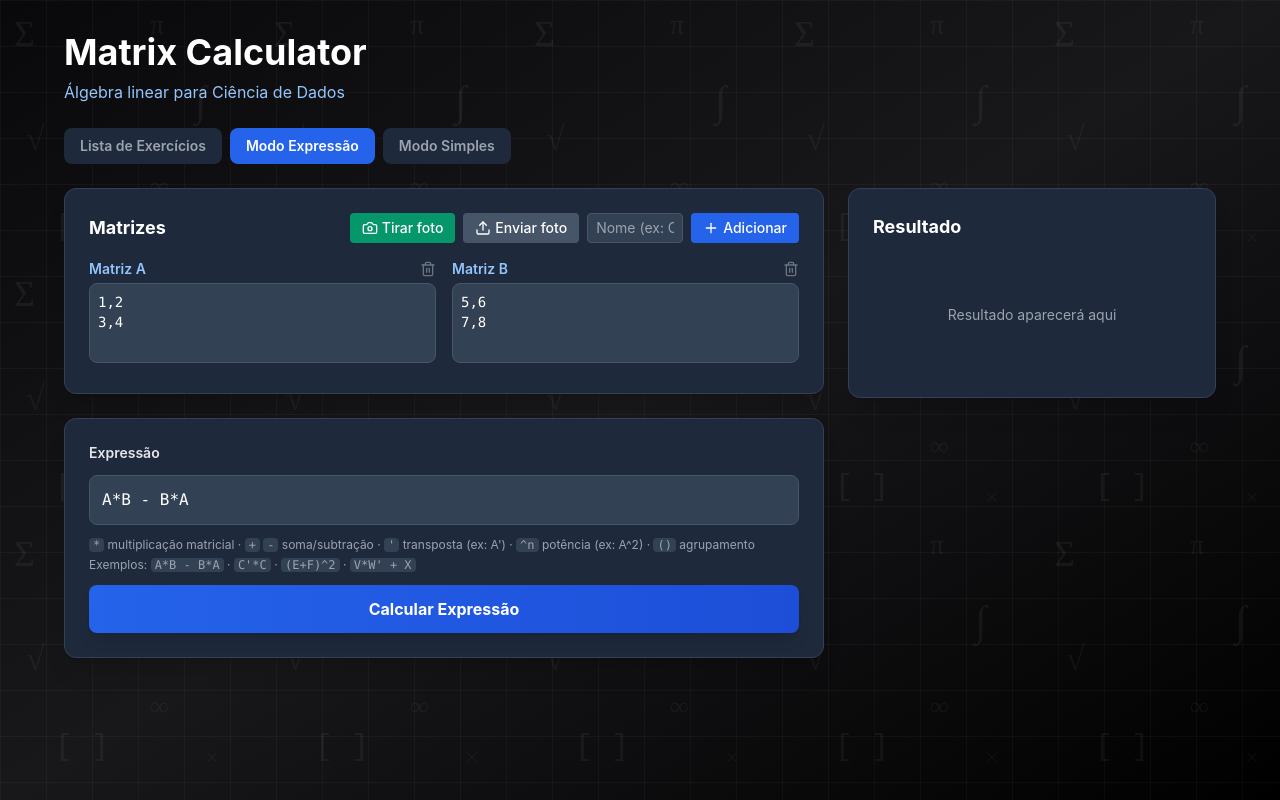
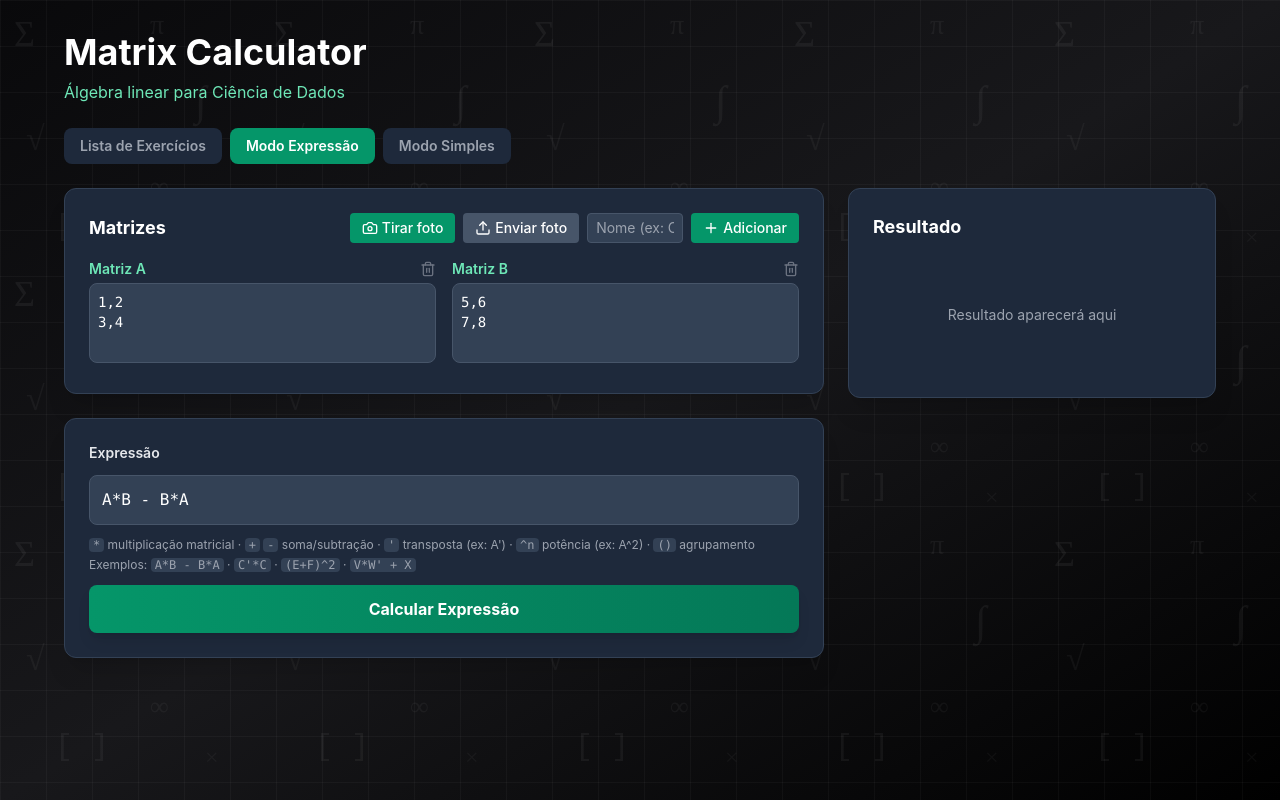
Before and after one commit to kakah1327/Matriz_vetores, a React (Create React App) app: page / in a window 1280 px wide. Built offline with nearby package versions, Linux system fonts and the light colour scheme; the HTML template or start-up script is replaced by a standard one.

Commit message:
Replace blue accent color with emerald throughout
Buttons, active tabs, focus rings, and labels all used blue-*
Tailwind classes. Swapped every one for emerald to match the new
graphite background and drop the blue tint entirely.

```diff
--- a/src/App.jsx
+++ b/src/App.jsx
@@ -423,7 +423,7 @@ const WorkDisplay = ({ work, hint }) => {
     <div className="space-y-1">
       {hint && <p className="text-xs text-gray-400 italic">{hint}</p>}
       <div className="inline-block p-3 bg-slate-900/60 rounded-lg border border-slate-700 overflow-x-auto">
-        <table className="font-mono text-xs text-blue-200">
+        <table className="font-mono text-xs text-emerald-200">
           <tbody>
             {work.map((row, i) => (
               <tr key={i}>
@@ -640,7 +640,7 @@ export default function MatrixCalculator() {
       <div className="relative z-10 max-w-6xl mx-auto">
         <div className="mb-6">
           <h1 className="text-3xl md:text-4xl font-bold text-white mb-2">Matrix Calculator</h1>
-          <p className="text-blue-300">Álgebra linear para Ciência de Dados</p>
+          <p className="text-emerald-300">Álgebra linear para Ciência de Dados</p>
         </div>
 
         {/* Mode Switch */}
@@ -648,7 +648,7 @@ export default function MatrixCalculator() {
           <button
             onClick={() => setMode('exercises')}
             className={`px-4 py-2 rounded-lg font-semibold text-sm transition ${
-              mode === 'exercises' ? 'bg-blue-600 text-white' : 'bg-slate-800 text-gray-400 hover:bg-slate-700'
+              mode === 'exercises' ? 'bg-emerald-600 text-white' : 'bg-slate-800 text-gray-400 hover:bg-slate-700'
             }`}
           >
             Lista de Exercícios
@@ -656,7 +656,7 @@ export default function MatrixCalculator() {
           <button
             onClick={() => setMode('expression')}
             className={`px-4 py-2 rounded-lg font-semibold text-sm transition ${
-              mode === 'expression' ? 'bg-blue-600 text-white' : 'bg-slate-800 text-gray-400 hover:bg-slate-700'
+              mode === 'expression' ? 'bg-emerald-600 text-white' : 'bg-slate-800 text-gray-400 hover:bg-slate-700'
             }`}
           >
             Modo Expressão
@@ -664,7 +664,7 @@ export default function MatrixCalculator() {
           <button
             onClick={() => setMode('simple')}
             className={`px-4 py-2 rounded-lg font-semibold text-sm transition ${
-              mode === 'simple' ? 'bg-blue-600 text-white' : 'bg-slate-800 text-gray-400 hover:bg-slate-700'
+              mode === 'simple' ? 'bg-emerald-600 text-white' : 'bg-slate-800 text-gray-400 hover:bg-slate-700'
             }`}
           >
             Modo Simples
@@ -677,11 +677,11 @@ export default function MatrixCalculator() {
               <button
                 key={ex.id}
                 onClick={() => loadExercise(ex)}
-                className="text-left bg-slate-800 hover:bg-slate-700 border border-slate-700 hover:border-blue-500 rounded-xl p-4 transition group"
+                className="text-left bg-slate-800 hover:bg-slate-700 border border-slate-700 hover:border-emerald-500 rounded-xl p-4 transition group"
               >
                 <p className="text-white font-semibold mb-1">{ex.title}</p>
                 <p className="text-xs text-gray-400 font-mono">{ex.expression}</p>
-                <p className="text-xs text-blue-400 mt-2 opacity-0 group-hover:opacity-100 transition">Clique para resolver →</p>
+                <p className="text-xs text-emerald-400 mt-2 opacity-0 group-hover:opacity-100 transition">Clique para resolver →</p>
               </button>
             ))}
           </div>
@@ -736,12 +736,12 @@ export default function MatrixCalculator() {
                       value={newName}
                       onChange={(e) => setNewName(e.target.value)}
                       placeholder="Nome (ex: C)"
-                      className="w-24 px-2 py-1 text-sm bg-slate-700 text-white border border-slate-600 rounded focus:ring-2 focus:ring-blue-500"
+                      className="w-24 px-2 py-1 text-sm bg-slate-700 text-white border border-slate-600 rounded focus:ring-2 focus:ring-emerald-500"
                       onKeyDown={(e) => e.key === 'Enter' && addMatrix()}
                     />
                     <button
                       onClick={addMatrix}
-                      className="flex items-center gap-1 px-3 py-1 bg-blue-600 hover:bg-blue-500 text-white rounded text-sm font-medium"
+                      className="flex items-center gap-1 px-3 py-1 bg-emerald-600 hover:bg-emerald-500 text-white rounded text-sm font-medium"
                     >
                       <Plus className="w-4 h-4" /> Adicionar
                     </button>
@@ -764,7 +764,7 @@ export default function MatrixCalculator() {
                   {Object.entries(namedMatrices).map(([name, text]) => (
                     <div key={name} className="space-y-1">
                       <div className="flex items-center justify-between">
-                        <label className="text-sm font-semibold text-blue-300">Matriz {name}</label>
+                        <label className="text-sm font-semibold text-emerald-300">Matriz {name}</label>
                         <button onClick={() => removeMatrix(name)} className="text-gray-500 hover:text-red-400">
                           <Trash2 className="w-4 h-4" />
                         </button>
@@ -772,7 +772,7 @@ export default function MatrixCalculator() {
                       <textarea
                         value={text}
                         onChange={(e) => updateMatrixText(name, e.target.value)}
-                        className="w-full p-2 font-mono text-sm bg-slate-700 text-white border border-slate-600 rounded-lg focus:ring-2 focus:ring-blue-500 resize-none h-20"
+                        className="w-full p-2 font-mono text-sm bg-slate-700 text-white border border-slate-600 rounded-lg focus:ring-2 focus:ring-emerald-500 resize-none h-20"
                       />
                     </div>
                   ))}
@@ -786,7 +786,7 @@ export default function MatrixCalculator() {
                   value={expression}
                   onChange={(e) => setExpression(e.target.value)}
                   placeholder="Ex: A*B - B*A"
-                  className="w-full p-3 font-mono text-base bg-slate-700 text-white border border-slate-600 rounded-lg focus:ring-2 focus:ring-blue-500"
+                  className="w-full p-3 font-mono text-base bg-slate-700 text-white border border-slate-600 rounded-lg focus:ring-2 focus:ring-emerald-500"
                   onKeyDown={(e) => e.key === 'Enter' && computeExpression()}
                 />
                 <div className="text-xs text-gray-400 space-y-1">
@@ -795,7 +795,7 @@ export default function MatrixCalculator() {
                 </div>
                 <button
                   onClick={() => computeExpression()}
-                  className="w-full bg-gradient-to-r from-blue-600 to-blue-700 hover:from-blue-500 hover:to-blue-600 text-white font-bold py-3 rounded-lg transition shadow-lg"
+                  className="w-full bg-gradient-to-r from-emerald-600 to-emerald-700 hover:from-emerald-500 hover:to-emerald-600 text-white font-bold py-3 rounded-lg transition shadow-lg"
                 >
                   Calcular Expressão
                 </button>
@@ -819,7 +819,7 @@ export default function MatrixCalculator() {
                         <p className="text-xs font-semibold text-gray-400 uppercase">Passo a passo</p>
                         {exprStepsList.map((step, idx) => (
                           <div key={idx} className="space-y-2">
-                            <p className="text-sm font-semibold text-blue-300">{step.label} =</p>
+                            <p className="text-sm font-semibold text-emerald-300">{step.label} =</p>
                             <WorkDisplay work={step.work} hint={step.hint} />
                             <MatrixDisplay matrix={step.matrix} />
                           </div>
@@ -829,7 +829,7 @@ export default function MatrixCalculator() {
                     <MatrixDisplay title={`Resultado final: ${expression}`} matrix={exprResult} />
                     <button
                       onClick={() => copyResult(exprResult)}
-                      className="w-full flex items-center justify-center gap-2 py-2 px-4 bg-blue-600 hover:bg-blue-500 text-white rounded-lg font-medium transition"
+                      className="w-full flex items-center justify-center gap-2 py-2 px-4 bg-emerald-600 hover:bg-emerald-500 text-white rounded-lg font-medium transition"
                     >
                       <Copy className="w-4 h-4" /> Copiar
                     </button>
@@ -853,7 +853,7 @@ export default function MatrixCalculator() {
                   <textarea
                     value={matrixA}
                     onChange={(e) => setMatrixA(e.target.value)}
-                    className="w-full p-3 font-mono text-sm bg-slate-700 text-white border border-slate-600 rounded-lg focus:ring-2 focus:ring-blue-500 resize-none h-28"
+                    className="w-full p-3 font-mono text-sm bg-slate-700 text-white border border-slate-600 rounded-lg focus:ring-2 focus:ring-emerald-500 resize-none h-28"
                   />
                 </div>
 
@@ -865,7 +865,7 @@ export default function MatrixCalculator() {
                         key={op.id}
                         onClick={() => setOperation(op.id)}
                         className={`py-2 px-3 rounded-lg font-medium text-sm transition ${
-                          operation === op.id ? 'bg-blue-600 text-white shadow-lg' : 'bg-slate-700 text-gray-300 hover:bg-slate-600'
+                          operation === op.id ? 'bg-emerald-600 text-white shadow-lg' : 'bg-slate-700 text-gray-300 hover:bg-slate-600'
                         }`}
                       >
                         {op.label}
@@ -880,14 +880,14 @@ export default function MatrixCalculator() {
                     <textarea
                       value={matrixB}
                       onChange={(e) => setMatrixB(e.target.value)}
-                      className="w-full p-3 font-mono text-sm bg-slate-700 text-white border border-slate-600 rounded-lg focus:ring-2 focus:ring-blue-500 resize-none h-28"
+                      className="w-full p-3 font-mono text-sm bg-slate-700 text-white border border-slate-600 rounded-lg focus:ring-2 focus:ring-emerald-500 resize-none h-28"
                     />
                   </div>
                 )}
 
                 <button
                   onClick={computeSimple}
-                  className="w-full bg-gradient-to-r from-blue-600 to-blue-700 hover:from-blue-500 hover:to-blue-600 text-white font-bold py-3 rounded-lg transition shadow-lg"
+                  className="w-full bg-gradient-to-r from-emerald-600 to-emerald-700 hover:from-emerald-500 hover:to-emerald-600 text-white font-bold py-3 rounded-lg transition shadow-lg"
                 >
                   Calcular
                 </button>
@@ -909,7 +909,7 @@ export default function MatrixCalculator() {
                     <MatrixDisplay title="Resultado" matrix={simpleResult} />
                     <button
                       onClick={() => copyResult(simpleResult)}
-                      className="w-full flex items-center justify-center gap-2 py-2 px-4 bg-blue-600 hover:bg-blue-500 text-white rounded-lg font-medium transition"
+                      className="w-full flex items-center justify-center gap-2 py-2 px-4 bg-emerald-600 hover:bg-emerald-500 text-white rounded-lg font-medium transition"
                     >
                       <Copy className="w-4 h-4" /> Copiar
                     </button>
```
